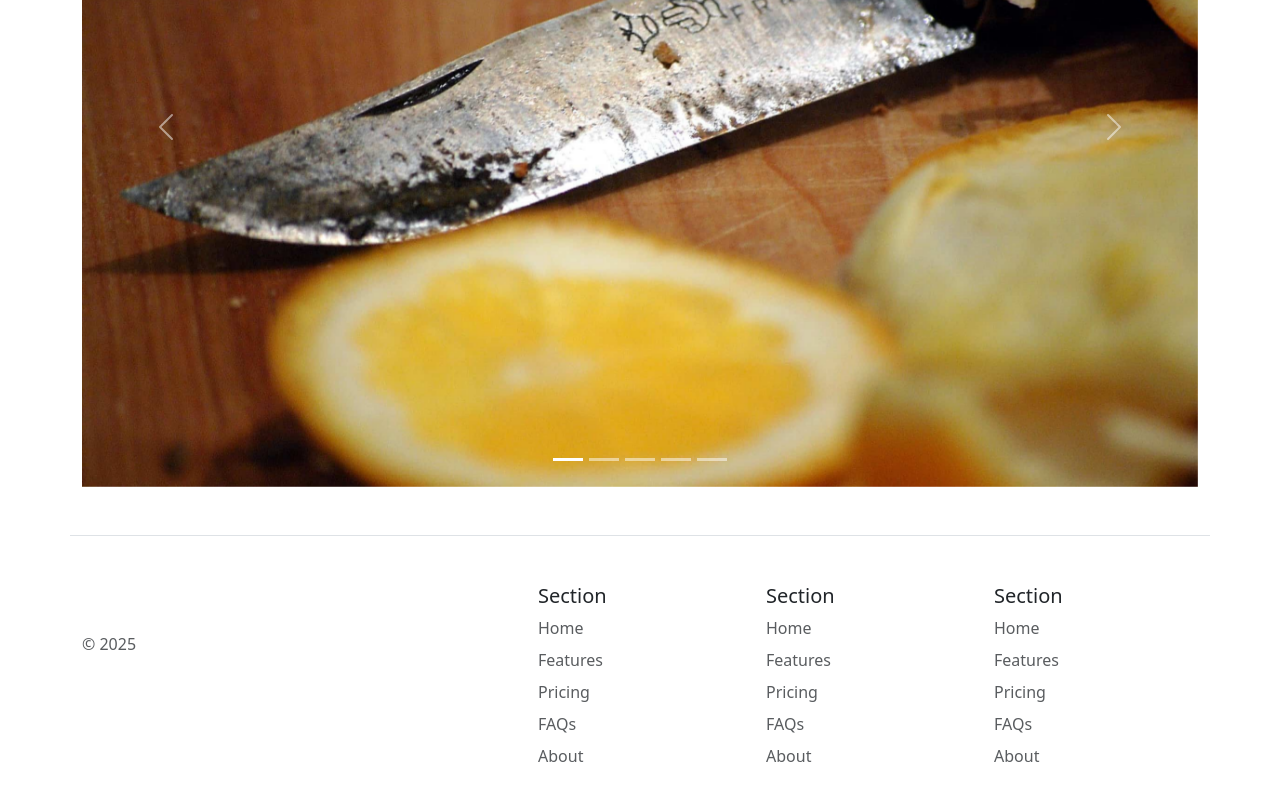
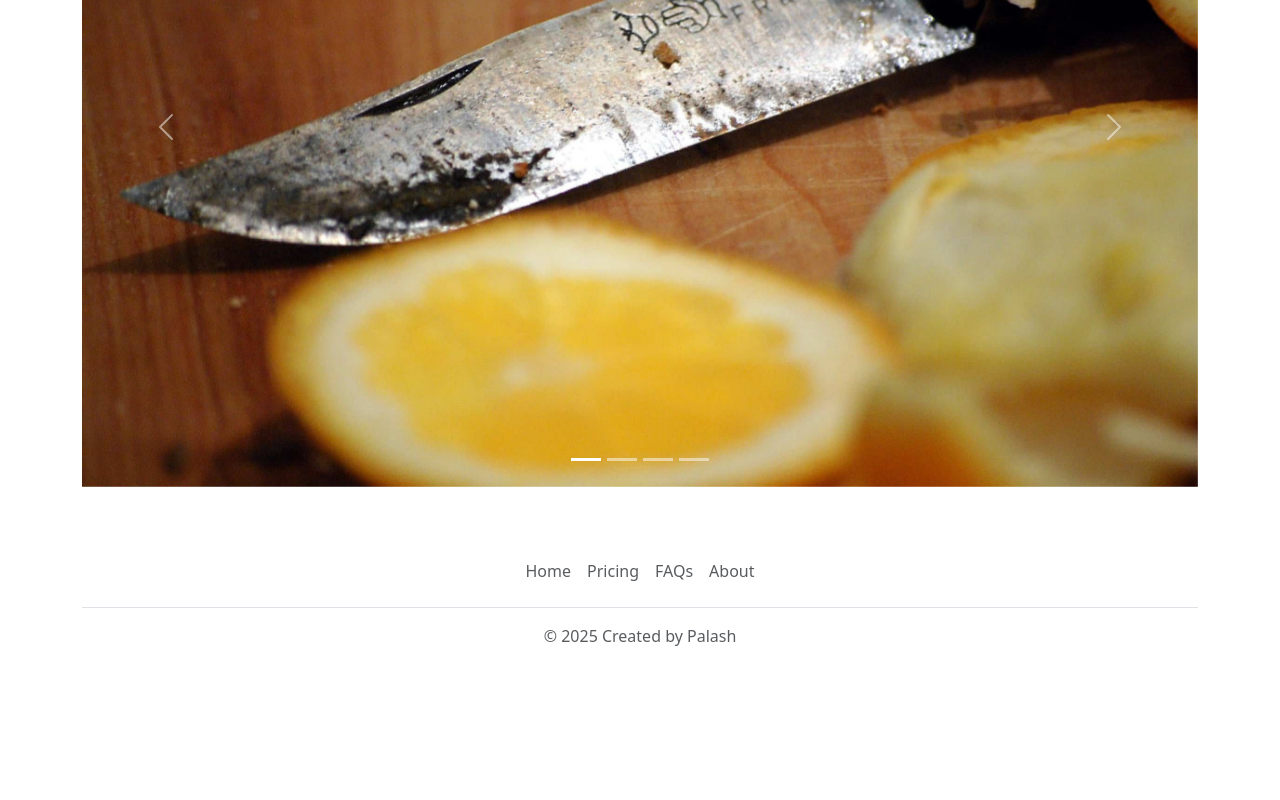
Before and after one commit to palashshrote/sharp-squad, a plain HTML site: page index.html in a window 1280 px wide. Shown: the part 1980-2780 px from the top of the page. After the commit the page ends 2708 px from the top, so only its background shows below. Drawn offline with nearby package versions, Linux system fonts and the light colour scheme.

Commit message:
footer modified

```diff
--- a/index.html
+++ b/index.html
@@ -3,7 +3,7 @@
   <head>
     <meta charset="UTF-8" />
     <meta name="viewport" content="width=device-width, initial-scale=1.0" />
-    <title>Bootstrap Components</title>
+    <title>SharpSquad</title>
     <link
       href="https://cdn.jsdelivr.net/npm/bootstrap@5.3.0-alpha2/dist/css/bootstrap.min.css"
       rel="stylesheet"
@@ -78,6 +78,7 @@
       </div>
     </nav>
 
+    <!-- jumbotron -->
     <div class="px-4 pt-5 my-5 text-center border-bottom">
       <h1 class="display-4 fw-bold text-body-emphasis">SharpSquad</h1>
       <div class="col-lg-6 mx-auto">
@@ -91,7 +92,7 @@
           leave home.
         </p>
         <div class="d-grid gap-2 d-sm-flex justify-content-sm-center mb-5">
-          <button type="button" class="btn btn-primary btn-lg px-4 me-sm-3">
+          <button type="button" class="btn btn-info btn-lg px-4 me-sm-3">
             Get a Quote
           </button>
           <button type="button" class="btn btn-outline-secondary btn-lg px-4">
@@ -113,12 +114,13 @@
       </div>
     </div>
 
+    <!-- Y us -->
     <div class="container px-4 py-5" id="featured-3">
       <h2 class="pb-2 border-bottom">Why SharpSquad?</h2>
       <div class="row g-4 py-5 row-cols-1 row-cols-lg-3">
         <div class="feature col">
           <div
-            class="feature-icon d-inline-flex align-items-center justify-content-center text-bg-primary bg-gradient fs-2 mb-3"
+            class="feature-icon d-inline-flex align-items-center justify-content-center text-bg-info bg-gradient fs-2 mb-3"
           >
             <img  src="./assets/svgs/bus-front.svg" height="30px" alt="briefcase" />
           </div>
@@ -130,12 +132,12 @@
           </p>
           <a href="#" class="icon-link">
             Call to action
-            <img src="./chevron-right.svg" alt="" />
+            <img src="./assets/svgs/chevron-right.svg" alt="" />
           </a>
         </div>
         <div class="feature col">
           <div
-            class="feature-icon d-inline-flex align-items-center justify-content-center text-bg-primary bg-gradient fs-2 mb-3"
+            class="feature-icon d-inline-flex align-items-center justify-content-center text-bg-info bg-gradient fs-2 mb-3"
           >
             <img height="30px" src="./assets/svgs/briefcase-fill.svg" alt="bus-front" />
           </div>
@@ -145,12 +147,12 @@
           </p>
           <a href="#" class="icon-link">
             Call to action
-            <img src="./chevron-right.svg" alt="" />
+            <img src="./assets/svgs/chevron-right.svg" alt="" />
           </a>
         </div>
         <div class="feature col">
           <div
-            class="feature-icon d-inline-flex align-items-center justify-content-center text-bg-primary bg-gradient fs-2 mb-3"
+            class="feature-icon d-inline-flex align-items-center justify-content-center text-bg-info bg-gradient fs-2 mb-3"
           >
             <img
               src="./assets/svgs/fingerprint.svg"
@@ -164,12 +166,12 @@
           </p>
           <a href="#" class="icon-link">
             Call to action
-            <img src="./chevron-right.svg" alt="" />
+            <img src="./assets/svgs/chevron-right.svg" alt="" />
           </a>
         </div>
         <div class="feature col">
           <div
-            class="feature-icon d-inline-flex align-items-center justify-content-center text-bg-primary bg-gradient fs-2 mb-3"
+            class="feature-icon d-inline-flex align-items-center justify-content-center text-bg-info bg-gradient fs-2 mb-3"
           >
             <img src="./assets/svgs/transparency.svg" height="30px" alt="briefcase" />
           </div>
@@ -179,12 +181,12 @@
           </p>
           <a href="#" class="icon-link">
             Call to action
-            <img src="./chevron-right.svg" alt="" />
+            <img src="./assets/svgs/chevron-right.svg" alt="" />
           </a>
         </div>
         <div class="feature col">
           <div
-            class="feature-icon d-inline-flex align-items-center justify-content-center text-bg-primary bg-gradient fs-2 mb-3"
+            class="feature-icon d-inline-flex align-items-center justify-content-center text-bg-info bg-gradient fs-2 mb-3"
           >
             <img height="30px" src="./assets/svgs/recycle.svg" alt="bus-front" />
           </div>
@@ -194,12 +196,12 @@
           </p>
           <a href="#" class="icon-link">
             Call to action
-            <img src="./chevron-right.svg" alt="" />
+            <img src="./assets/svgs/chevron-right.svg" alt="" />
           </a>
         </div>
         <div class="feature col">
           <div
-            class="feature-icon d-inline-flex align-items-center justify-content-center text-bg-primary bg-gradient fs-2 mb-3"
+            class="feature-icon d-inline-flex align-items-center justify-content-center text-bg-info bg-gradient fs-2 mb-3"
           >
             <img
               src="./assets/svgs/globe-central-south-asia.svg"
@@ -213,12 +215,13 @@
           </p>
           <a href="#" class="icon-link">
             Call to action
-            <img src="./chevron-right.svg" alt="" />
+            <img src="./assets/svgs/chevron-right.svg" alt="" />
           </a>
         </div>
       </div>
     </div>
 
+    <!-- canvas -->
     <div class="container">
       <div id="carouselExampleIndicators" class="carousel slide">
         <div class="carousel-indicators">
@@ -248,12 +251,7 @@
             data-bs-slide-to="3"
             aria-label="Slide 4"
           ></button>
-          <button
-            type="button"
-            data-bs-target="#carouselExampleIndicators"
-            data-bs-slide-to="4"
-            aria-label="Slide 5"
-          ></button>
+
         </div>
         <div class="carousel-inner">
           <div class="carousel-item active">
@@ -265,9 +263,7 @@
           <div class="carousel-item">
             <img src="./assets/images/sharp_machine2.jpeg" class="d-block w-100 canvas-img" alt="..." />
           </div>
-          <div class="carousel-item">
-            <img src="./assets/images/sharp_machine3.jpg" class="d-block w-100 canvas-img" alt="..." />
-          </div>
+
           <div class="carousel-item">
             <img src="./assets/images/sharped1.jpg" class="d-block w-100 canvas-img" alt="..." />
           </div>
@@ -293,86 +289,16 @@
       </div>
     </div>
 
+    <!-- footer -->
     <div class="container">
-      <footer
-        class="row row-cols-1 row-cols-sm-2 row-cols-md-5 py-5 my-5 border-top"
-      >
-        <div class="col mb-3">
-          <a
-            href="/"
-            class="d-flex align-items-center mb-3 link-body-emphasis text-decoration-none"
-          >
-            <svg class="bi me-2" width="40" height="32">
-              <use xlink:href="#bootstrap"></use>
-            </svg>
-          </a>
-          <p class="text-body-secondary">© 2025</p>
-        </div>
-
-        <div class="col mb-3"></div>
-
-        <div class="col mb-3">
-          <h5>Section</h5>
-          <ul class="nav flex-column">
-            <li class="nav-item mb-2">
-              <a href="#" class="nav-link p-0 text-body-secondary">Home</a>
-            </li>
-            <li class="nav-item mb-2">
-              <a href="#" class="nav-link p-0 text-body-secondary">Features</a>
-            </li>
-            <li class="nav-item mb-2">
-              <a href="#" class="nav-link p-0 text-body-secondary">Pricing</a>
-            </li>
-            <li class="nav-item mb-2">
-              <a href="#" class="nav-link p-0 text-body-secondary">FAQs</a>
-            </li>
-            <li class="nav-item mb-2">
-              <a href="#" class="nav-link p-0 text-body-secondary">About</a>
-            </li>
-          </ul>
-        </div>
-
-        <div class="col mb-3">
-          <h5>Section</h5>
-          <ul class="nav flex-column">
-            <li class="nav-item mb-2">
-              <a href="#" class="nav-link p-0 text-body-secondary">Home</a>
-            </li>
-            <li class="nav-item mb-2">
-              <a href="#" class="nav-link p-0 text-body-secondary">Features</a>
-            </li>
-            <li class="nav-item mb-2">
-              <a href="#" class="nav-link p-0 text-body-secondary">Pricing</a>
-            </li>
-            <li class="nav-item mb-2">
-              <a href="#" class="nav-link p-0 text-body-secondary">FAQs</a>
-            </li>
-            <li class="nav-item mb-2">
-              <a href="#" class="nav-link p-0 text-body-secondary">About</a>
-            </li>
-          </ul>
-        </div>
-
-        <div class="col mb-3">
-          <h5>Section</h5>
-          <ul class="nav flex-column">
-            <li class="nav-item mb-2">
-              <a href="#" class="nav-link p-0 text-body-secondary">Home</a>
-            </li>
-            <li class="nav-item mb-2">
-              <a href="#" class="nav-link p-0 text-body-secondary">Features</a>
-            </li>
-            <li class="nav-item mb-2">
-              <a href="#" class="nav-link p-0 text-body-secondary">Pricing</a>
-            </li>
-            <li class="nav-item mb-2">
-              <a href="#" class="nav-link p-0 text-body-secondary">FAQs</a>
-            </li>
-            <li class="nav-item mb-2">
-              <a href="#" class="nav-link p-0 text-body-secondary">About</a>
-            </li>
-          </ul>
-        </div>
+      <footer class="py-3 my-5">
+        <ul class="nav justify-content-center border-bottom pb-3 mb-3">
+          <li class="nav-item"><a href="#" class="nav-link px-2 text-body-secondary">Home</a></li>
+          <li class="nav-item"><a href="#" class="nav-link px-2 text-body-secondary">Pricing</a></li>
+          <li class="nav-item"><a href="#" class="nav-link px-2 text-body-secondary">FAQs</a></li>
+          <li class="nav-item"><a href="#" class="nav-link px-2 text-body-secondary">About</a></li>
+        </ul>
+        <p class="text-center text-body-secondary">© 2025 Created by Palash</p>
       </footer>
     </div>
 
```
